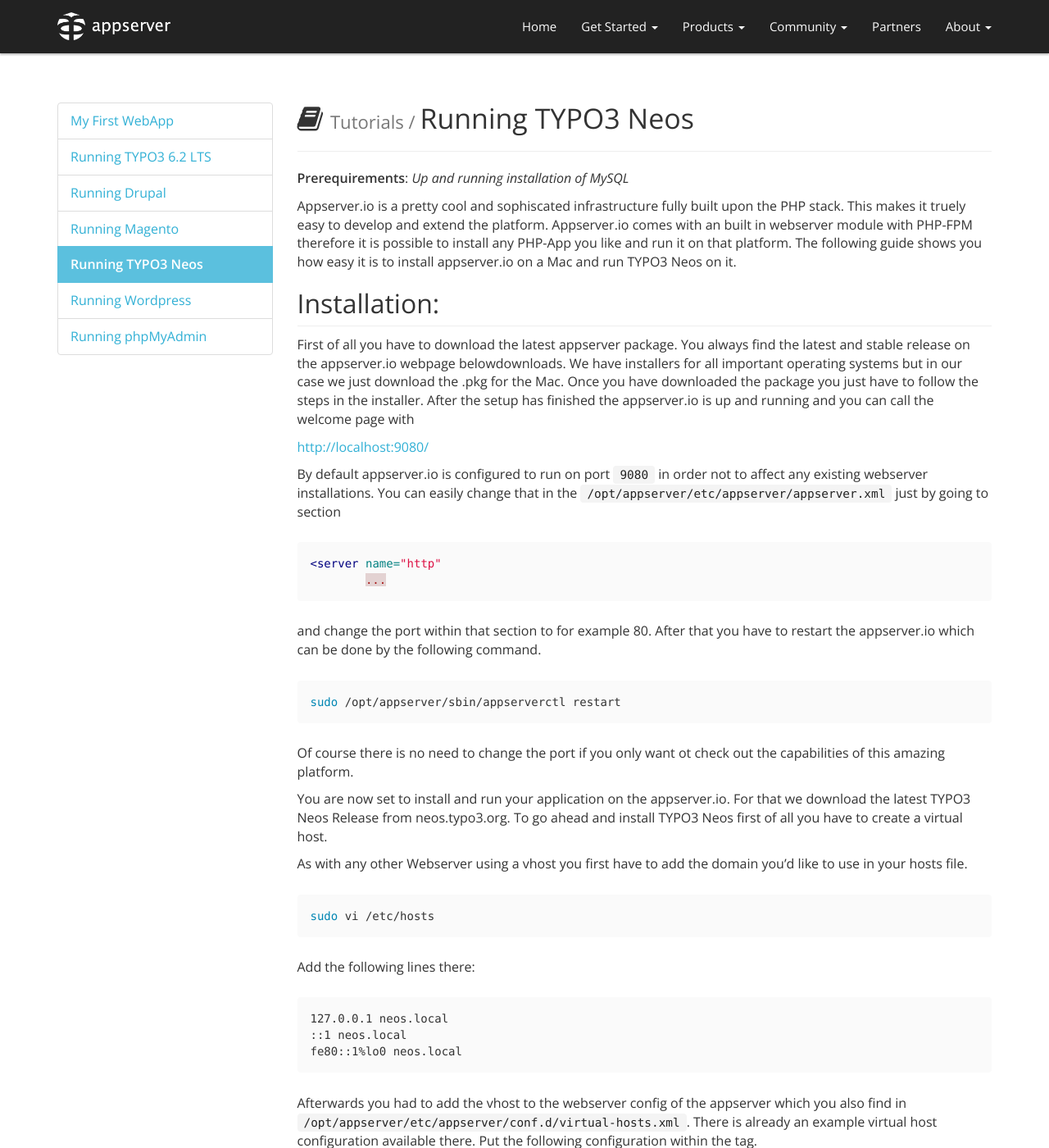
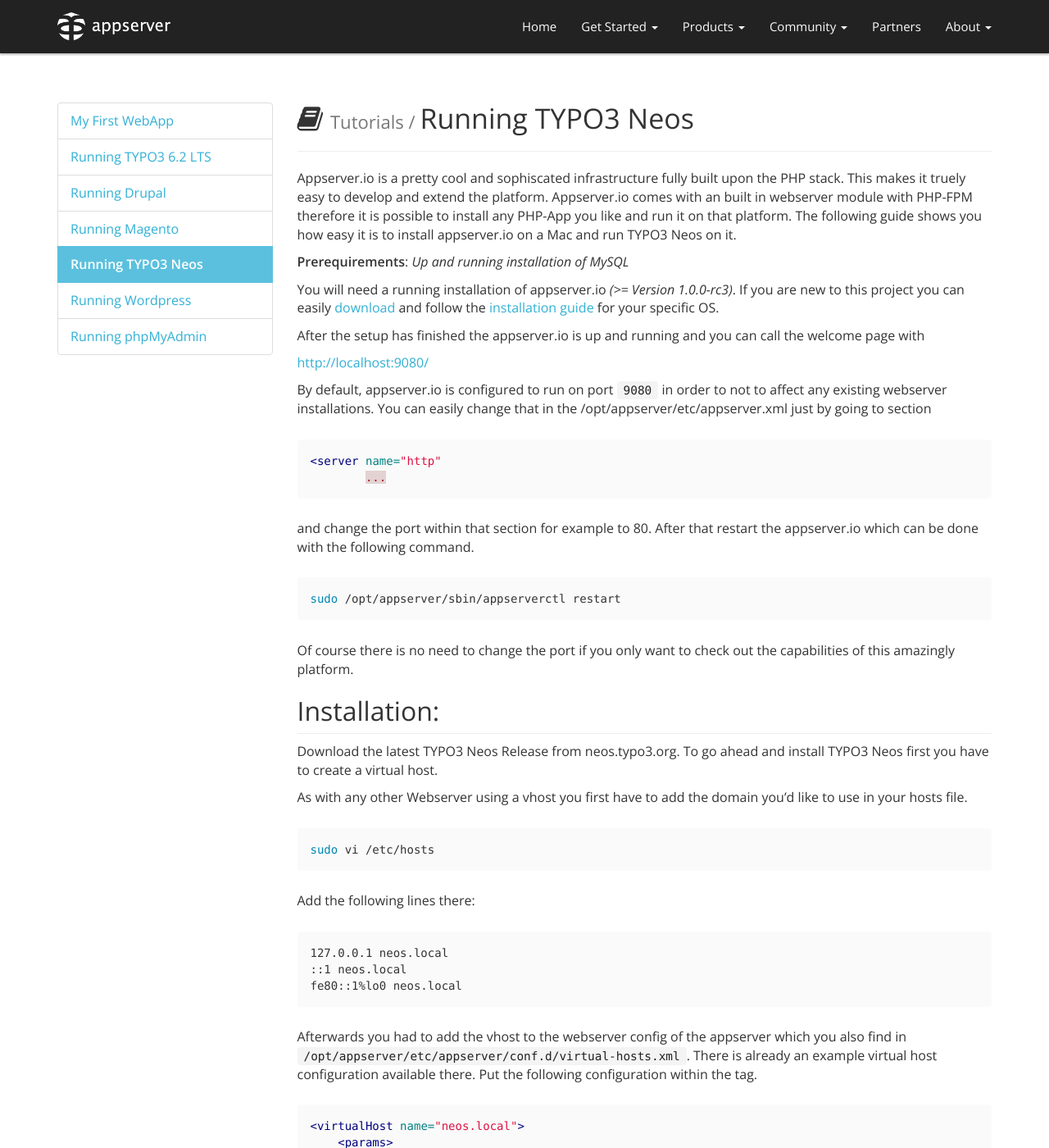
Before and after one commit to appserver-io/appserver, a Jekyll site: the page built from _tuts/running-typo3-neos-on-appserver-io.md, in a window 1280 px wide and 1400 px high. Shown: the whole window at 82% size. Built offline with Jekyll 4.4.1, drawn with Linux system fonts in a browser that asks for light colours; nearby versions of some CDN libraries; library files that are not in the unit come from our copies; Markdown is read by kramdown in place of the engine named in the settings; comment, search, counter and statistics services are not loaded.

Commit message:
Update running-typo3-neos-on-appserver-io.md

````diff
--- a/_tuts/running-typo3-neos-on-appserver-io.md
+++ b/_tuts/running-typo3-neos-on-appserver-io.md
@@ -9,40 +9,46 @@
 permalink: /get-started/tutorials/running-typo3-neos-on-appserver-io.html
 ---
 
-**Prerequirements**: *Up and running installation of MySQL*
 
 Appserver.io is a pretty cool and sophiscated infrastructure fully built upon the PHP stack. This makes it truely easy
 to develop and extend the platform. Appserver.io comes with an built in webserver module with PHP-FPM therefore it is
 possible to install any PHP-App you like and run it on that platform. The following guide shows you how easy it is to
 install appserver.io on a Mac and run TYPO3 Neos on it.
 
-## Installation:
-First of all you have to download the latest appserver package. You always find the latest and stable release on the
-appserver.io webpage belowdownloads. We have installers for all important operating systems but in our case we just
-download the .pkg for the Mac. Once you have downloaded the package you just have to follow the steps in the installer.
+
+**Prerequirements**: *Up and running installation of MySQL*
+
+You will need a running installation of appserver.io *(>= Version 1.0.0-rc3)*. If you are new to this
+project you can easily [download](<{{ "/get-started/downloads.html" | prepend: site.baseurl }}>) and follow the
+[installation guide](<{{ "/get-started/documentation/installation.html" | prepend: site.baseurl }}>) for your specific OS.
+
 After the setup has finished the appserver.io is up and running and you can call the welcome page with
 
 [http://localhost:9080/](<http://localhost:9080/>)
 
-By default appserver.io is configured to run on port `9080` in order not to affect any existing webserver installations.
-You can easily change that in the `/opt/appserver/etc/appserver/appserver.xml` just by going to section
+By default, appserver.io is configured to run on port `9080` in order to not to affect any existing webserver installations.
+You can easily change that in the /opt/appserver/etc/appserver.xml just by going to section
 
 ```xml
 <server name="http"
 	...
 ```
 
-and change the port within that section to for example 80. After that you have to restart the appserver.io which can
-be done by the following command.
+and change the port within that section for example to 80. After that restart the appserver.io which can be
+done with the following command.
 
 ```bash
 sudo /opt/appserver/sbin/appserverctl restart
 ```
 
-Of course there is no need to change the port if you only want ot check out the capabilities of this amazing platform.
+Of course there is no need to change the port if you only want to check out the capabilities of this amazingly platform.
 
-You are now set to install and run your application on the appserver.io. For that we download the latest TYPO3 Neos
-Release from neos.typo3.org. To go ahead and install TYPO3 Neos first of all you have to create a virtual host.
+
+
+
+## Installation:
+
+Download the latest TYPO3 Neos Release from neos.typo3.org. To go ahead and install TYPO3 Neos first you have to create a virtual host.
 
 As with any other Webserver using a vhost you first have to add the domain you'd like to use in your hosts file.
 
````
